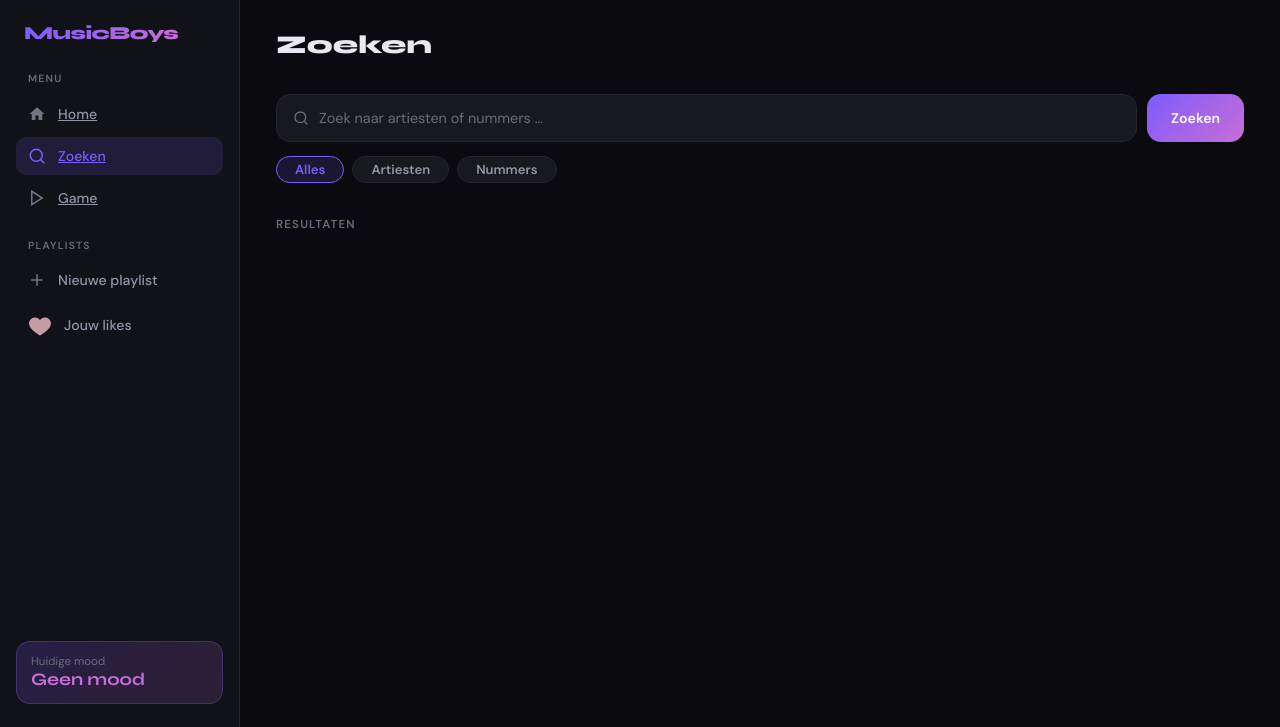
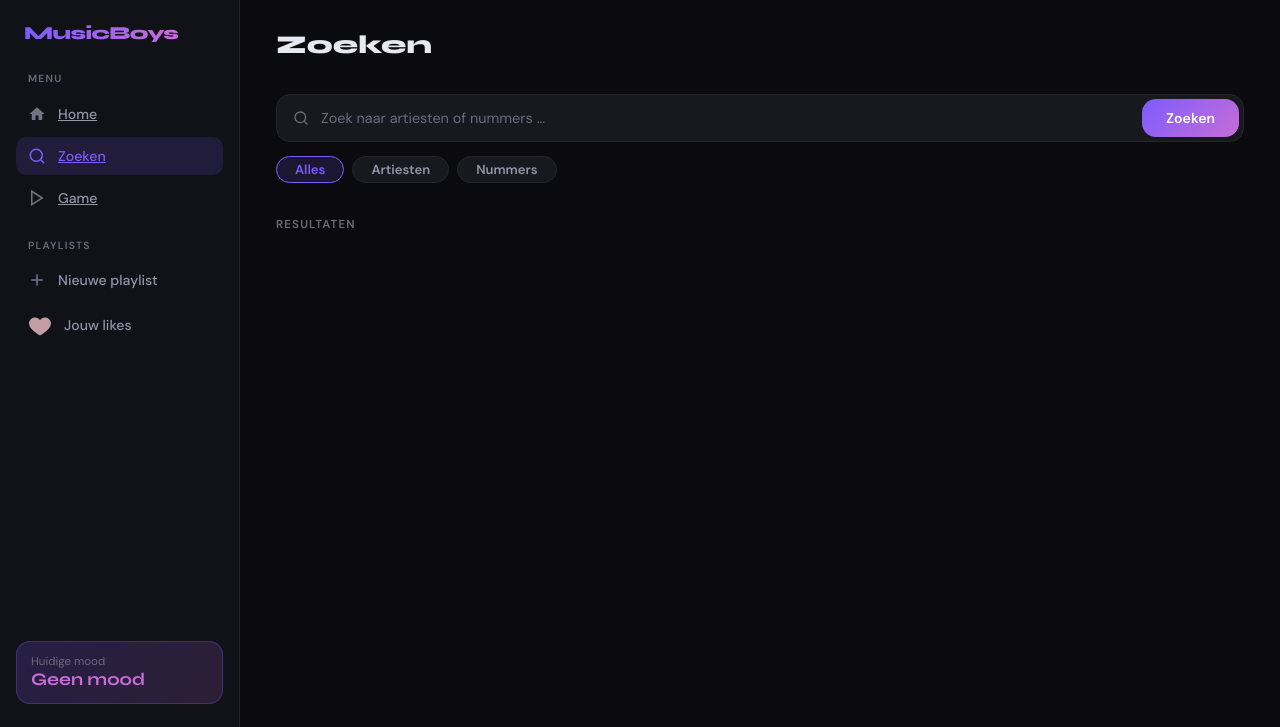
Before and after one commit to niran127/MusicBoys, a Node server app: page /musicMatch/search in a window 1280 px wide. Shown: the top 727 px of the page. Run offline with Node 20, Linux system fonts and the light colour scheme.

Commit message:
form-gemaakt-search-bar

```diff
--- a/public/styles/search-page.css
+++ b/public/styles/search-page.css
@@ -1,31 +1,44 @@
+/* Container voor de hele zoeksectie */
 .search-bar {
   display: flex;
   gap: 10px;
   margin-bottom: 14px;
-  border-radius: var(--radius);
 }
 
+/* De wrapper die de border en achtergrond bevat */
 .search-input-wrap {
   flex: 1;
   display: flex;
   align-items: center;
-  gap: 10px;
+  gap: 12px;
   background: var(--card);
   border: 1px solid var(--border);
   border-radius: var(--radius);
-  padding: 0 16px;
+  padding-left: 16px; /* Alleen links padding voor het icoontje */
   transition: border-color 0.15s;
+  overflow: hidden; /* Zorgt dat de knop niet buiten de border-radius valt */
 }
 
 .search-input-wrap:focus-within {
   border-color: var(--accent);
 }
 
+/* Het vergrootglas icoontje */
 .search-input-wrap svg {
   color: var(--muted);
   flex-shrink: 0;
 }
 
+/* HET FORMULIER: Neemt de flex-rol over */
+.search-input-wrap form {
+  flex: 1;
+  display: flex;
+  align-items: center;
+  width: 100%;
+  height: 100%;
+}
+
+/* Het invoerveld */
 .search-input-wrap input {
   flex: 1;
   background: none;
@@ -41,11 +54,14 @@
   color: var(--muted);
 }
 
+/* De zoekknop binnen de wrap */
 .search-btn {
   background: linear-gradient(135deg, var(--accent), var(--accent2));
   border: none;
   border-radius: var(--radius);
   padding: 0 24px;
+  margin: 4px; /* Kleine ruimte rondom de knop binnen de balk */
+  height: calc(100% - 8px); /* Vult de hoogte minus de margin */
   font-family: "DM Sans", sans-serif;
   font-size: 0.88rem;
   font-weight: 600;
@@ -56,13 +72,15 @@
 }
 
 .search-btn:hover {
-  transform: translateY(-2px);
-  box-shadow: 0 4px 20px rgba(124, 92, 252, 0.4);
+  transform: translateY(-1px);
+  box-shadow: 0 4px 15px rgba(124, 92, 252, 0.3);
 }
 
+/* Filter chips onder de zoekbalk */
 .filter-chips {
   display: flex;
   gap: 8px;
+  margin-top: 10px;
 }
 
 .filter-chip {
@@ -75,7 +93,7 @@
   font-weight: 600;
   color: var(--text-dim);
   cursor: pointer;
-  transition: border-color 0.15s, color 0.15s, background 0.15s;
+  transition: all 0.15s;
 }
 
 .filter-chip:hover {
--- a/views/searchPage.ejs
+++ b/views/searchPage.ejs
@@ -18,6 +18,7 @@
                         <circle cx="11" cy="11" r="8" />
                         <line x1="21" y1="21" x2="16.65" y2="16.65" />
                      </svg>
+                     <form action="/" method="post">
                      <input
                         id="zoekVeld"
                         type="text"
@@ -25,8 +26,10 @@
                         style="background-color: var(--card)"
                         autocomplete="off"
                         />
+                     <button id="zoekKnop" class="search-btn">Zoeken</button>
+                     </form>
                   </div>
-                  <button id="zoekKnop" class="search-btn">Zoeken</button>
+
                </div>
                <div class="filter-chips">
                   <button class="filter-chip selected" id="alles">Alles</button>
```
